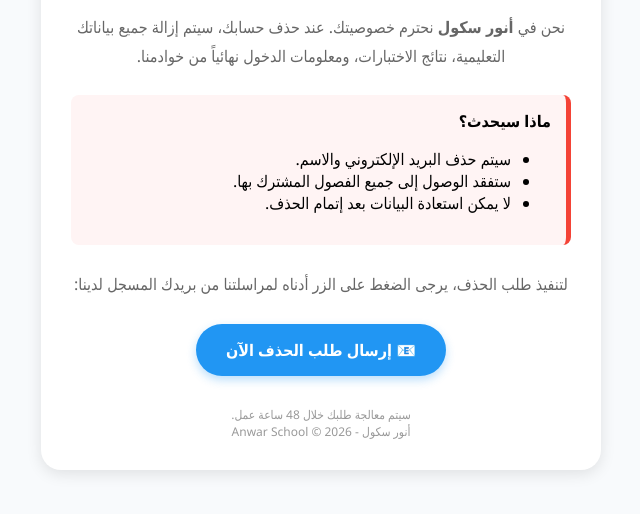
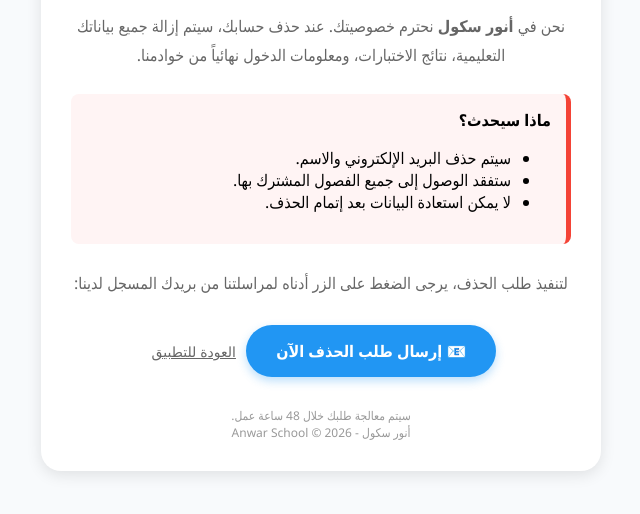
Before and after one commit to appanwarschool-source/about, a plain HTML site: page delete-account.html in a window 1280 px wide. Shown: the part 242-756 px from the top of the page, without its empty margins (319-959 px from the left). Drawn offline with Linux system fonts and the light colour scheme.

Commit message:
Update delete-account.html

```diff
--- a/delete-account.html
+++ b/delete-account.html
@@ -109,7 +109,9 @@
     <a href="mailto:app.anwarschool@gmail.com?subject=طلب حذف حساب أنور سكول&body=يرجى حذف حسابي المرتبط بهذا البريد الإلكتروني وجميع بياناتي." class="email-link">
         📧 إرسال طلب الحذف الآن
     </a>
-
+<button onclick="closeMe()" style="margin-top: 20px; background: none; border: none; color: #666; cursor: pointer; text-decoration: underline; font-size: 14px;">
+    العودة للتطبيق
+</button>
     <div class="footer">
         سيتم معالجة طلبك خلال 48 ساعة عمل.<br>
         أنور سكول - Anwar School © 2026
```
